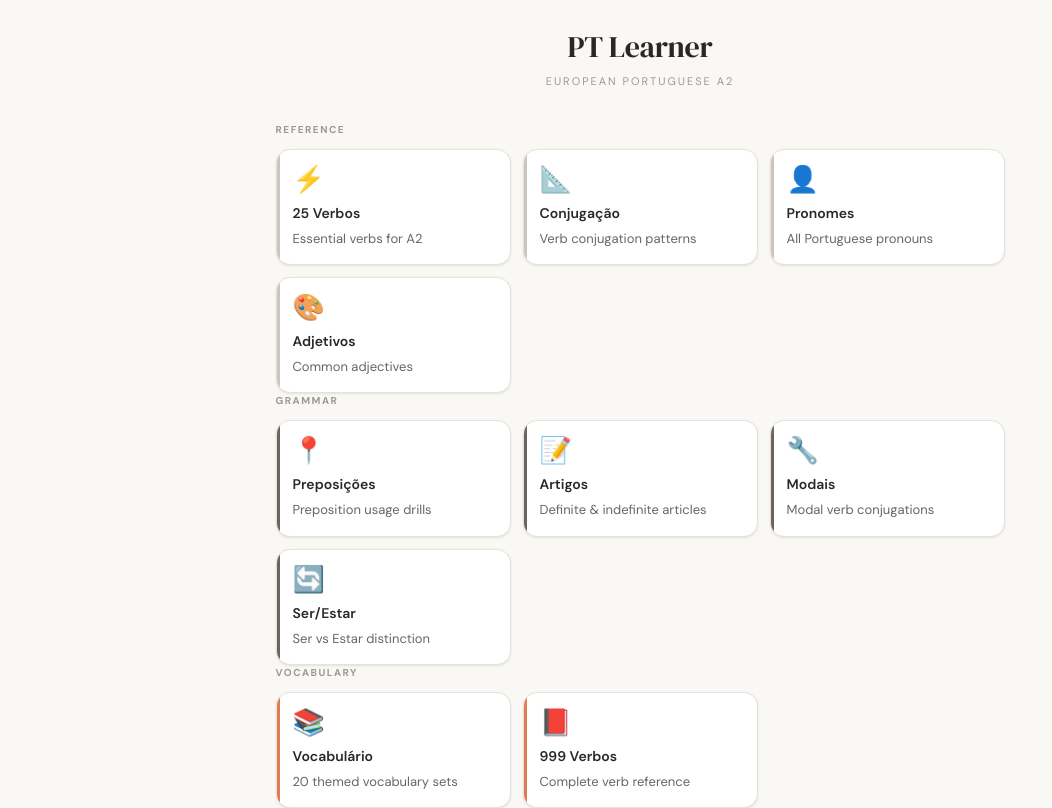
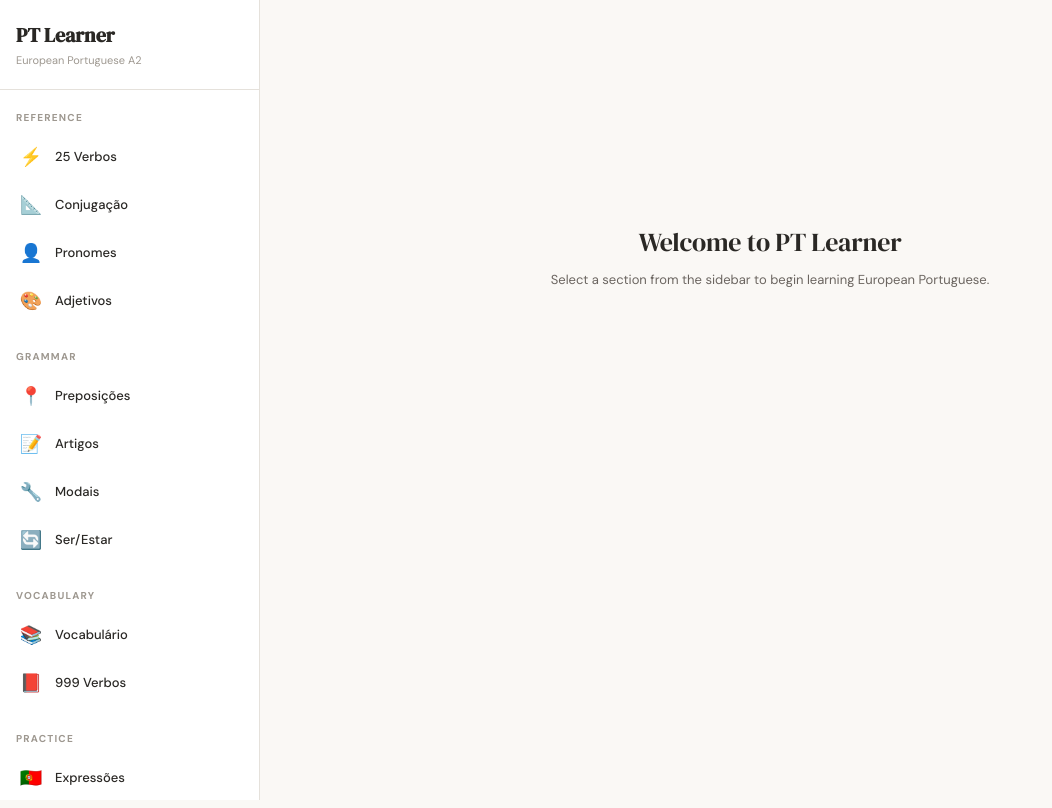
Before and after one commit to barnymurt/ptlearner, a React (Vite) app: page / in a window 1280 px wide. Shown: the top 808 px of the page, without its empty margins (0-1052 px from the left). Built offline with nearby package versions, Linux system fonts and the light colour scheme.

Commit message:
Switch from grid to sidebar navigation layout

```diff
--- a/src/App.jsx
+++ b/src/App.jsx
@@ -1201,29 +1201,32 @@ const SECTION_GROUPS = [
   },
 ];
 
-function HomeScreen({ onSelect }) {
+function Sidebar({ section, onSelect }) {
   return (
-    <div className="home-grid">
-      {SECTION_GROUPS.map(group => (
-        <div key={group.label}>
-          <div className="home-group-label">{group.label}</div>
-          <div className="home-sections">
+    <aside className="sidebar">
+      <div className="sidebar-header">
+        <h1 className="sidebar-title">PT Learner</h1>
+        <p className="sidebar-subtitle">European Portuguese A2</p>
+      </div>
+      <nav className="sidebar-nav">
+        {SECTION_GROUPS.map(group => (
+          <div key={group.label} className="sidebar-group">
+            <div className="sidebar-group-label">{group.label}</div>
             {group.sections.map(s => (
               <button
                 key={s.id}
-                className="section-card"
+                className={`sidebar-item ${section === s.id ? 'active' : ''}`}
                 data-group={group.label.toLowerCase()}
                 onClick={() => onSelect(s.id)}
               >
-                <div className="section-card-icon">{s.icon}</div>
-                <div className="section-card-label">{s.label}</div>
-                <div className="section-card-desc">{s.desc}</div>
+                <span className="sidebar-item-icon">{s.icon}</span>
+                <span className="sidebar-item-label">{s.label}</span>
               </button>
             ))}
           </div>
-        </div>
-      ))}
-    </div>
+        ))}
+      </nav>
+    </aside>
   );
 }
 
@@ -1265,20 +1268,10 @@ export default function App() {
     <ErrorBoundary>
       <div className="app">
         <style>{`@import url('https://fonts.googleapis.com/css2?family=DM+Serif+Display&family=DM+Sans:wght@400;500;600;700&family=JetBrains+Mono:wght@400;500&display=swap');`}</style>
-        {!section ? (
-          <>
-            <header className="header">
-              <h1 className="header-title">PT Learner</h1>
-              <p className="header-subtitle">European Portuguese A2</p>
-            </header>
-            <HomeScreen onSelect={setSection} />
-          </>
-        ) : (
-          <>
+        <Sidebar section={section} onSelect={setSection} />
+        <main className="main-content">
+          {section && (
             <div className="section-nav">
-              <button className="home-btn" onClick={() => setSection(null)} aria-label="Back to home">
-                ⌂
-              </button>
               <div className="section-nav-title">
                 {SECTIONS.find(s => s.id === section)?.label || section}
               </div>
@@ -1286,11 +1279,16 @@ export default function App() {
                 {showEnglish ? 'Hide English' : 'Show English'}
               </button>
             </div>
-            <main className="content">
-              <SectionComp showEnglish={showEnglish} />
-            </main>
-          </>
-        )}
+          )}
+          <div className="content">
+            {section ? <SectionComp showEnglish={showEnglish} /> : (
+              <div className="welcome-screen">
+                <h2 className="sec-title">Welcome to PT Learner</h2>
+                <p className="sec-desc">Select a section from the sidebar to begin learning European Portuguese.</p>
+              </div>
+            )}
+          </div>
+        </main>
       </div>
     </ErrorBoundary>
   );
--- a/src/index.css
+++ b/src/index.css
@@ -94,38 +94,121 @@ a:hover { text-decoration: underline; }
 .app {
   min-height: 100vh;
   display: flex;
-  flex-direction: column;
 }
 
 .content {
   flex: 1;
   padding: var(--space-4);
-  max-width: 960px;
-  margin: 0 auto;
-  width: 100%;
   padding-bottom: var(--space-10);
+  max-width: 100%;
 }
 
-/* ─── Header ─── */
-.header {
-  padding: var(--space-6) var(--space-4) var(--space-4);
+.main-content {
+  flex: 1;
+  display: flex;
+  flex-direction: column;
+  min-width: 0;
+}
+
+.welcome-screen {
+  display: flex;
+  flex-direction: column;
+  align-items: center;
+  justify-content: center;
+  min-height: 60vh;
+  text-align: center;
+  padding: var(--space-8);
+}
+
+/* ─── Sidebar ─── */
+.sidebar {
+  width: 260px;
+  background: var(--bg-card);
+  border-right: 1px solid var(--border);
+  height: 100vh;
+  position: sticky;
+  top: 0;
+  overflow-y: auto;
+  flex-shrink: 0;
+  display: flex;
+  flex-direction: column;
+}
+
+.sidebar-header {
+  padding: var(--space-5) var(--space-4);
+  border-bottom: 1px solid var(--border);
+}
+
+.sidebar-title {
+  font-family: var(--font-display);
+  font-size: 20px;
+  color: var(--text-primary);
+  margin: 0;
+}
+
+.sidebar-subtitle {
+  font-size: 11px;
+  color: var(--text-tertiary);
+  margin-top: 2px;
+}
+
+.sidebar-nav {
+  flex: 1;
+  padding: var(--space-3) 0;
+  overflow-y: auto;
+}
+
+.sidebar-group {
+  margin-bottom: var(--space-4);
+}
+
+.sidebar-group-label {
+  font-size: 10px;
+  font-weight: 700;
+  color: var(--text-tertiary);
+  text-transform: uppercase;
+  letter-spacing: 1.2px;
+  padding: var(--space-2) var(--space-4);
+}
+
+.sidebar-item {
+  display: flex;
+  align-items: center;
+  gap: var(--space-3);
+  width: 100%;
+  padding: var(--space-3) var(--space-4);
+  border: none;
+  background: transparent;
+  cursor: pointer;
+  text-align: left;
+  transition: background 0.15s;
+  border-left: 3px solid transparent;
+}
+
+.sidebar-item:hover {
+  background: var(--bg-hover);
+}
+
+.sidebar-item.active {
+  background: var(--accent-light);
+  border-left-color: var(--accent);
+}
+
+.sidebar-item-icon {
+  font-size: 18px;
+  width: 24px;
   text-align: center;
 }
 
-.header-title {
-  font-family: var(--font-display);
-  font-size: clamp(22px, 4vw, 30px);
+.sidebar-item-label {
+  font-size: 13px;
+  font-weight: 500;
   color: var(--text-primary);
-  letter-spacing: -0.3px;
-  font-weight: 400;
 }
 
-.header-subtitle {
-  font-size: 11px;
-  color: var(--text-tertiary);
-  text-transform: uppercase;
-  letter-spacing: 2px;
-  margin-top: var(--space-1);
+.sidebar-item.active .sidebar-item-label {
+  color: var(--accent);
+  font-weight: 600;
 }
 
 /* ─── Section Nav (top bar when in section) ─── */
@@ -134,152 +217,12 @@ a:hover { text-decoration: underline; }
   top: 0;
   z-index: 100;
   height: var(--nav-h);
-  background: rgba(245, 243, 240, 0.92);
-  backdrop-filter: blur(12px);
-  -webkit-backdrop-filter: blur(12px);
+  background: var(--bg);
   border-bottom: 1px solid var(--border);
   display: flex;
   align-items: center;
   padding: 0 var(--space-4);
   gap: var(--space-3);
-}
-
-.home-btn {
-  display: flex;
-  align-items: center;
-  justify-content: center;
-  width: 36px;
-  height: 36px;
-  border-radius: var(--radius-md);
-  color: var(--text-secondary);
-  transition: background 0.15s, color 0.15s;
-  flex-shrink: 0;
-  font-size: 18px;
-}
-
-.home-btn:hover {
-  background: var(--bg-hover);
-  color: var(--text-primary);
-}
-
-.section-nav-title {
-  font-size: 12px;
-  font-weight: 600;
-  color: var(--text-secondary);
-  text-transform: uppercase;
-  letter-spacing: 1px;
-  white-space: nowrap;
-  overflow: hidden;
-  text-overflow: ellipsis;
-}
-
-/* ─── Home Grid ─── */
-.home-grid {
-  padding: var(--space-4);
-  max-width: 960px;
-  margin: 0 auto;
-}
-
-.home-group-label {
-  font-size: 10px;
-  font-weight: 700;
-  color: var(--text-tertiary);
-  text-transform: uppercase;
-  letter-spacing: 1.5px;
-  margin: var(--space-5) 0 var(--space-3);
-}
-
-.home-group-label:first-child { margin-top: 0; }
-
-.home-sections {
-  display: grid;
-  grid-template-columns: repeat(2, 1fr);
-  gap: var(--space-3);
-}
-
-@media (min-width: 640px) {
-  .home-sections { grid-template-columns: repeat(3, 1fr); }
-}
-
-@media (min-width: 1024px) {
-  .home-sections { grid-template-columns: repeat(3, 1fr); }
-}
-
-@media (min-width: 1280px) {
-  .home-sections { grid-template-columns: repeat(3, 1fr); }
-  .content { max-width: 1100px; }
-  .home-grid { max-width: 1100px; }
-}
-
-@media (min-width: 1536px) {
-  .content { max-width: 1280px; }
-  .home-grid { max-width: 1280px; }
-}
-
-/* ─── Section Cards ─── */
-.section-card {
-  background: var(--bg-card);
-  border: 1px solid var(--border);
-  border-radius: var(--radius-lg);
-  padding: var(--space-4);
-  cursor: pointer;
-  transition: transform 0.15s ease, box-shadow 0.15s ease, border-color 0.15s ease;
-  display: flex;
-  flex-direction: column;
-  gap: var(--space-2);
-  box-shadow: var(--shadow-card);
-  position: relative;
-  overflow: hidden;
-  -webkit-tap-highlight-color: transparent;
-}
-
-.section-card::before {
-  content: '';
-  position: absolute;
-  left: 0;
-  top: 0;
-  bottom: 0;
-  width: 3px;
-  border-radius: var(--radius-lg) 0 0 var(--radius-lg);
-  background: var(--border);
-  transition: background 0.15s;
-}
-
-.section-card[data-group="reference"]::before { background: var(--border-strong); }
-.section-card[data-group="grammar"]::before { background: var(--text-secondary); }
-.section-card[data-group="vocabulary"]::before { background: var(--accent-warm, #e07b54); }
-.section-card[data-group="practice"]::before { background: var(--accent); }
-.section-card[data-group="communication"]::before { background: var(--error); }
-.section-card[data-group="tools"]::before { background: var(--text-tertiary); }
-
-.section-card:hover {
-  transform: translateY(-2px);
-  box-shadow: var(--shadow-hover);
-}
-
-.section-card:active {
-  transform: translateY(0);
-  box-shadow: var(--shadow-card);
-}
-
-.section-card-icon {
-  font-size: 26px;
-  line-height: 1;
-  margin-bottom: var(--space-1);
-}
-
-.section-card-label {
-  font-size: 14px;
-  font-weight: 600;
-  color: var(--text-primary);
-  line-height: 1.3;
-}
-
-.section-card-desc {
-  font-size: 13px;
-  color: var(--text-secondary);
-  line-height: 1.4;
-  margin-top: auto;
 }
 
 /* ─── Section Header ─── */
@@ -1167,7 +1110,7 @@ a:hover { text-decoration: underline; }
 /* ─── Mobile responsive ─── */
 @media (max-width: 480px) {
   .content { padding: var(--space-3); padding-bottom: var(--space-8); }
-  .home-grid { padding: var(--space-3); }
+  .sidebar { width: 200px; }
   .card { padding: var(--space-3); }
   .sec-title { font-size: 22px; }
   .flashcard { padding: var(--space-8) var(--space-4); }
```
